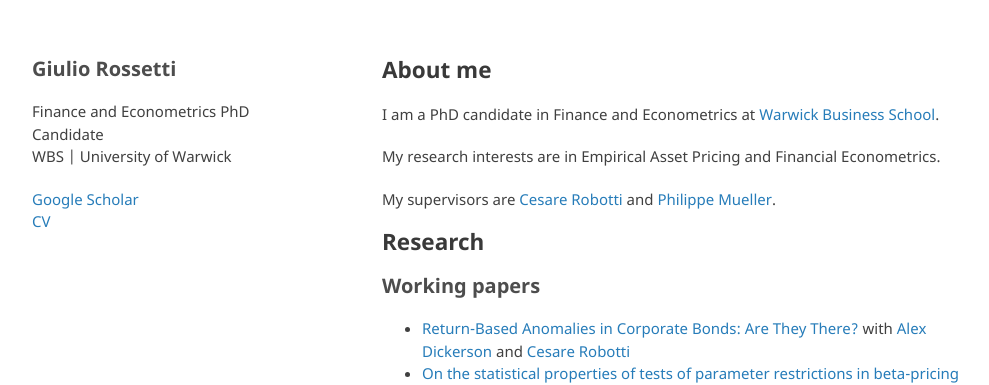
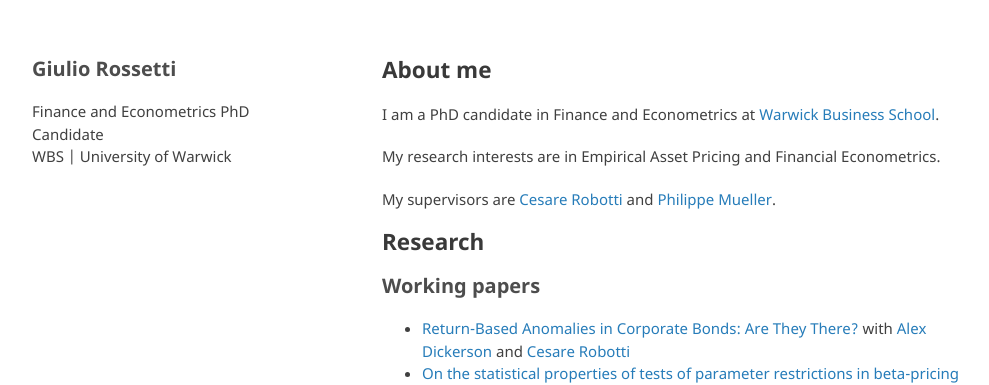
Before and after one commit to GiulioRossetti94/giuliorossetti94.github.io, a Jekyll site: the page built from index.md, in a window 1280 px wide. Shown: the top 385 px of the page, without its empty margins (133-1122 px from the left). Built offline with Jekyll 4.4.1, drawn with Linux system fonts in a browser that asks for light colours; the repository's description, which GitHub fills in, is left out; our own code applies the rules of GitHub Pages for plain Markdown files.

Commit message:
Update default.html

```diff
--- a/_layouts/default.html
+++ b/_layouts/default.html
@@ -30,7 +30,7 @@
 
 	<p class="view">Finance and Econometrics PhD Candidate<br>WBS | University of Warwick</p>
 <!-- this is a comment >-->
-    <p class="view"> <a href="www.google.com">Google Scholar</a> <br> <a href="link-to-cv">CV</a> </p>
+  <!--  <p class="view"> <a href="www.google.com">Google Scholar</a> <br> <a href="link-to-cv">CV</a> </p> >-->
 
       </header>
       <section>
```
